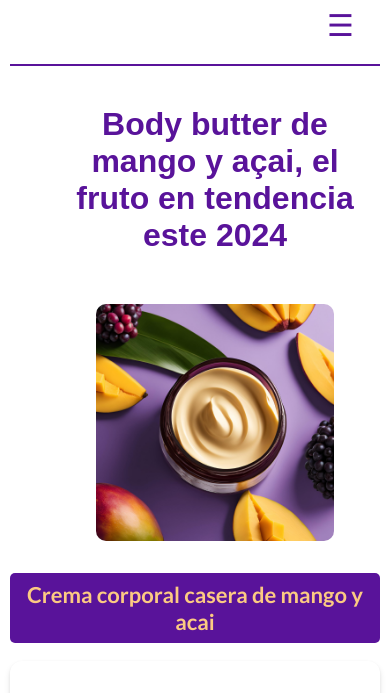
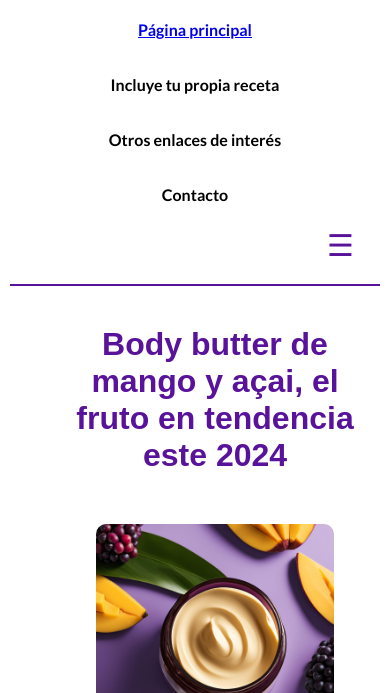
Before and after one commit to anittaaroque/anittaaroque.github.io, a plain HTML site: page index.html in a window 390 px wide. Both pictures are taken after a click on the button "Menú". Shown: the part 139-832 px from the top of the page. Drawn offline with Linux system fonts and the light colour scheme; files whose address does not match are found by name; a web font is replaced by a local one.

Commit message:
Update index.html

```diff
--- a/index.html
+++ b/index.html
@@ -170,5 +170,14 @@
         </section>
     </main>
     <footer>&copy; 2024 Ana Margarita</footer>
+    <script>
+    const menuMoviles = document.getElementById('menu-moviles');
+    const navLinks = document.querySelector('nav div:nth-of-type(2)');
+
+    menuMoviles.addEventListener('click', () => {
+        navLinks.classList.toggle('activo');
+    });
+</script>
+
 </body>
 </html>
```
